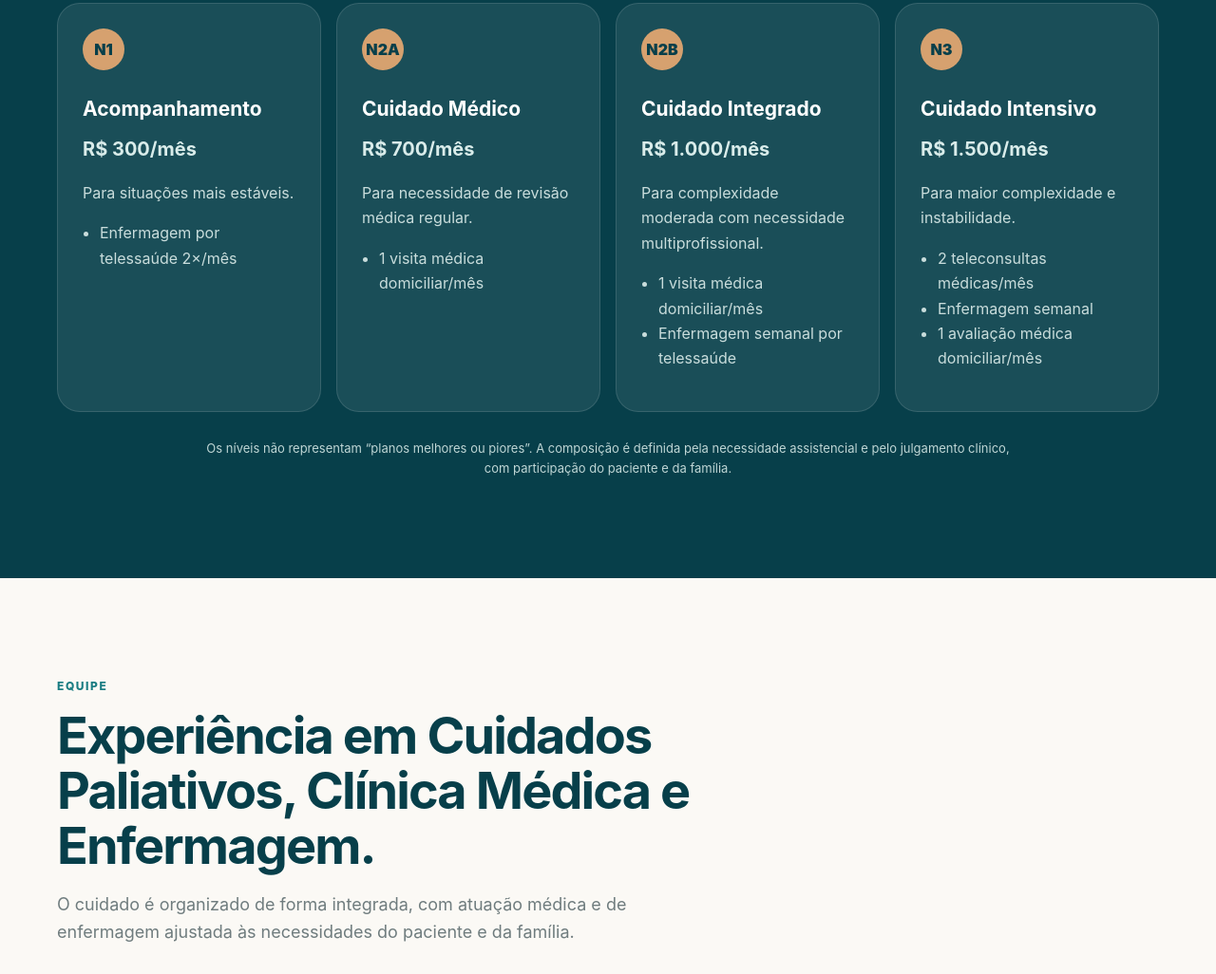
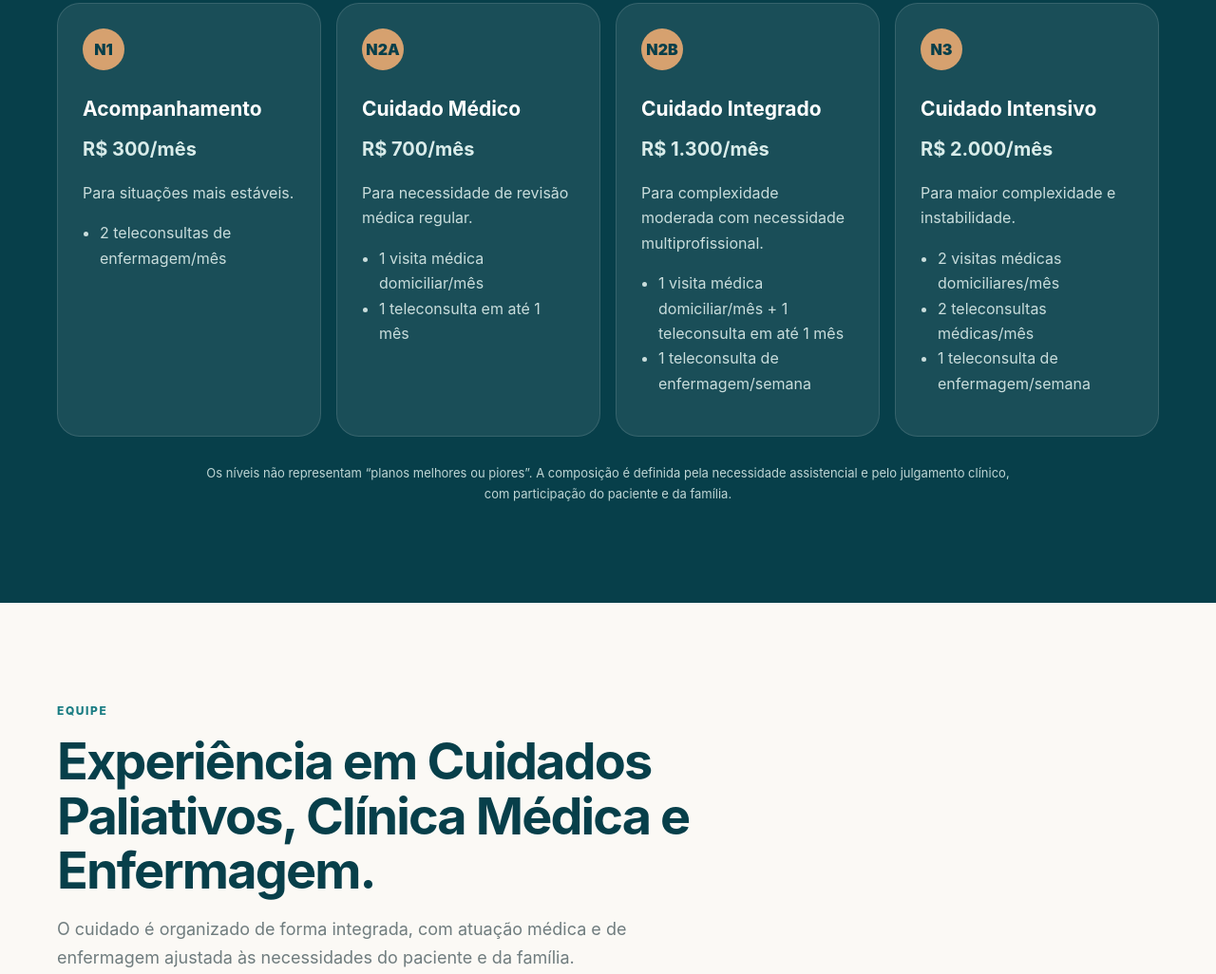
Before and after one commit to brunobelolima/cuidadospaliativosguaruja, a plain HTML site: page index.html in a window 1280 px wide. Shown: the part 5060-6086 px from the top of the page at 95% size. Drawn offline with Linux system fonts and the light colour scheme.

Commit message:
Add files via upload

```diff
--- a/index.html
+++ b/index.html
@@ -466,7 +466,7 @@
             <h3>Acompanhamento</h3>
             <strong>R$ 300/mês</strong>
             <p>Para situações mais estáveis.</p>
-            <ul><li>Enfermagem por telessaúde 2×/mês</li></ul>
+            <ul><li>2 teleconsultas de enfermagem/mês</li></ul>
           </article>
 
           <article class="level-card">
@@ -474,29 +474,30 @@
             <h3>Cuidado Médico</h3>
             <strong>R$ 700/mês</strong>
             <p>Para necessidade de revisão médica regular.</p>
-            <ul><li>1 visita médica domiciliar/mês</li></ul>
+            <ul><li>1 visita médica domiciliar/mês</li>
+              <li>1 teleconsulta em até 1 mês</li></ul>
           </article>
 
           <article class="level-card">
             <span>N2B</span>
             <h3>Cuidado Integrado</h3>
-            <strong>R$ 1.000/mês</strong>
+            <strong>R$ 1.300/mês</strong>
             <p>Para complexidade moderada com necessidade multiprofissional.</p>
             <ul>
-              <li>1 visita médica domiciliar/mês</li>
-              <li>Enfermagem semanal por telessaúde</li>
+              <li>1 visita médica domiciliar/mês + 1 teleconsulta em até 1 mês</li>
+              <li>1 teleconsulta de enfermagem/semana</li>
             </ul>
           </article>
 
           <article class="level-card">
             <span>N3</span>
             <h3>Cuidado Intensivo</h3>
-            <strong>R$ 1.500/mês</strong>
+            <strong>R$ 2.000/mês</strong>
             <p>Para maior complexidade e instabilidade.</p>
             <ul>
+              <li>2 visitas médicas domiciliares/mês</li>
               <li>2 teleconsultas médicas/mês</li>
-              <li>Enfermagem semanal</li>
-              <li>1 avaliação médica domiciliar/mês</li>
+              <li>1 teleconsulta de enfermagem/semana</li>
             </ul>
           </article>
         </div>
@@ -567,7 +568,7 @@
 
         <div class="team-note">
           <strong>Atuação integrada.</strong>
-          O acompanhamento pode combinar avaliação médica, telenfermagem, telemedicina e atendimento domiciliar,
+          O acompanhamento pode combinar avaliação médica, teleconsulta de enfermagem, telemedicina e atendimento domiciliar,
           conforme o nível de complexidade e o plano de cuidados.
         </div>
       </div>
```
Also changed, not shown: politica-de-privacidade.html (+1 -1 lines), 1 other file.
